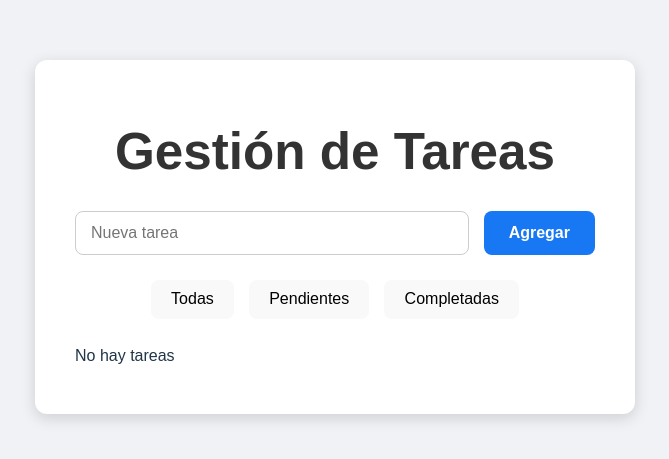
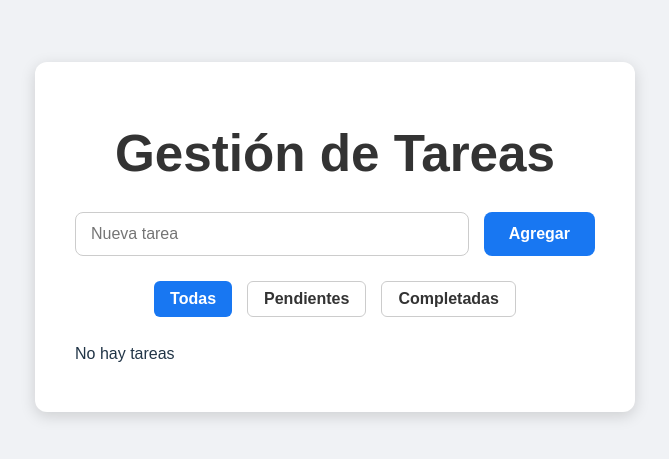
Before and after one commit to allanperez08/ProgramacionWeb, a React (Vite) app: page / in a window 1280 px wide. Shown: the part 163-622 px from the top of the page, without its empty margins (345-1014 px from the left). Built offline with nearby package versions, Linux system fonts and the light colour scheme.

Commit message:
layout of task list

```diff
--- a/src/App.css
+++ b/src/App.css
@@ -67,3 +67,41 @@ h1 {
   gap: 15px;
   margin-bottom: 25px;
 }
+
+.filters button {
+  padding: 8px 16px;
+  border-radius: 6px;
+  border: 1px solid #ccc;
+  cursor: pointer;
+  transition: all 0.2s;
+  background-color: #fff;
+  color: #333;
+  font-weight: bold;
+}
+
+.filters button.active {
+  background-color: #1877f2;
+  color: white;
+  border: none;
+}
+
+.filters button:hover:not(.active) {
+  background-color: #e4e6eb;
+}
+
+.task-list .task {
+  display: flex;
+  align-items: center;
+  justify-content: space-between;
+  padding: 12px 15px;
+  margin-bottom: 10px;
+  border-radius: 8px;
+  background-color: #696666;
+  transition: background-color 0.2s;
+}
+
+.task-list .task span {
+  flex: 1;
+  margin-left: 12px;
+  cursor: pointer;
+}
```
